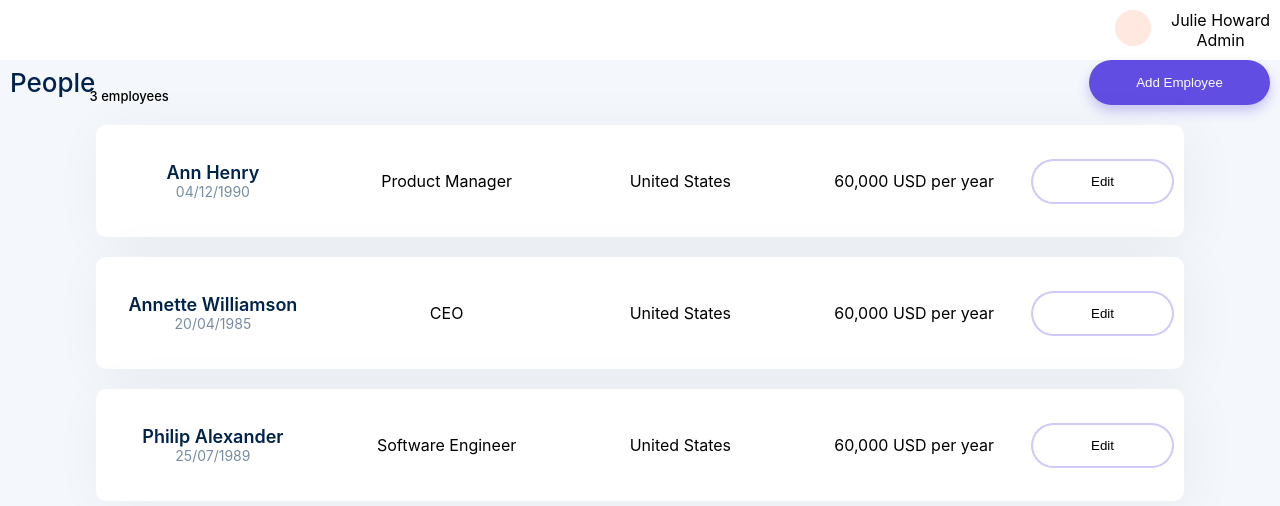
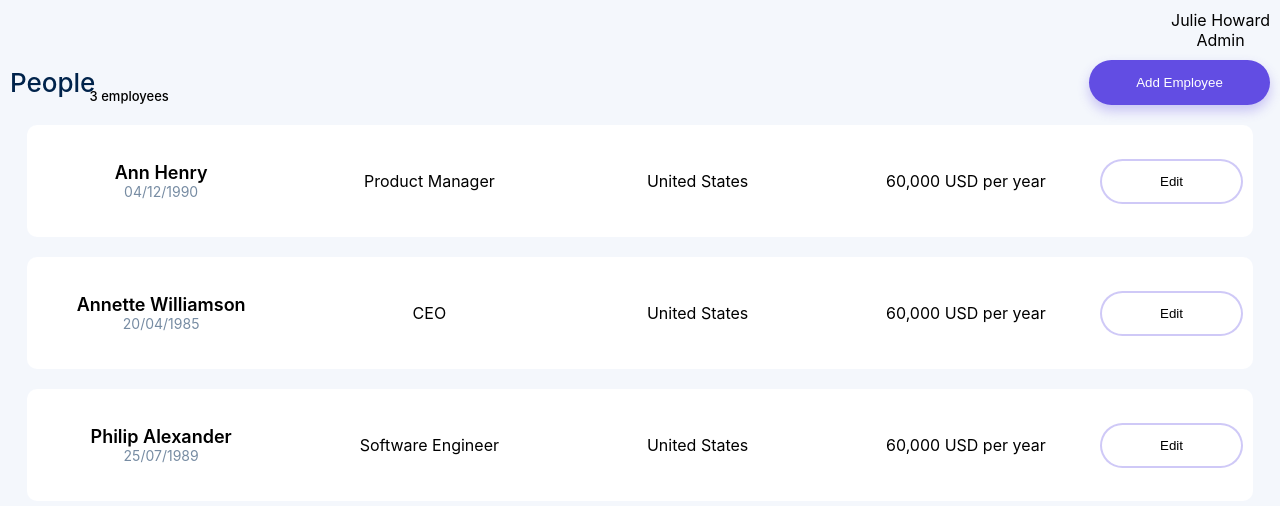
Before and after one commit to sarahpeterson/crud-people-list, a React (Create React App) app: page / in a window 1280 px wide. Shown: the top 506 px of the page. Built offline with nearby package versions, Linux system fonts and the light colour scheme.

Commit message:
applies color variables

```diff
--- a/src/components/account/styles.css
+++ b/src/components/account/styles.css
@@ -2,11 +2,11 @@
   display: flex;
   justify-content: flex-end;
   flex-direction: row;
-  background-color: #fff;
+  background-color: var(--white);
   padding: 10px;
 }
 .account-icon {
-  background-color: #FFE8DF;
+  background-color: var(--orange);
   width: 36px;
   height: 36px;
   border-radius: calc(36/2 * 1px);
--- a/src/components/edit/styles.css
+++ b/src/components/edit/styles.css
@@ -13,8 +13,8 @@
   height: 760px;
   top: 120px;
   border-radius: 10px;
-  background-color: #fff;
-  box-shadow: 6px 6px 54px rgba(0, 0, 0, 0.05);
+  background-color: var(--white);
+  box-shadow: 6px 6px 54px var(--grey);
 }
 .input-section {
   display: flex;
@@ -38,7 +38,7 @@
   font-size: 13px;
 }
 .input-border {
-  border-bottom: 1.5px solid #624DE3;
+  border-bottom: 1.5px solid var(--main-purple);
   border-top: 0px;
   border-right: 0px;
   border-left: 0px;
@@ -55,7 +55,7 @@
   justify-content: center;
   margin-top: 40px;
   align-items: center;
-  background-color: #F9FAFF;
+  background-color: var(--light-purple);
   width: 1078px;
   height: 104px;
 }
--- a/src/components/person/styles.css
+++ b/src/components/person/styles.css
@@ -1,13 +1,14 @@
+
 /* person */
 .person-container {
-  box-shadow: 6px 6px 54px rgba(0, 0, 0, 0.05);
+  box-shadow: 6px 6px 54px var(--grey);
   border-radius: 10px;
   background-color: #fff;
   display: flex;
   flex-direction: row;
   justify-content: center;
   align-items: center;
-  width: 1078px;
+  width: 95%;
   height: 112px;
   margin-top: 20px;
   padding-right: 10px;
@@ -23,7 +24,7 @@
   font-style: normal;
   font-weight: 600;
   font-size: 18px;
-  color: #00234B;
+  color: var(--blue);
   margin: 0px;
   padding: 0px;
 }
```
